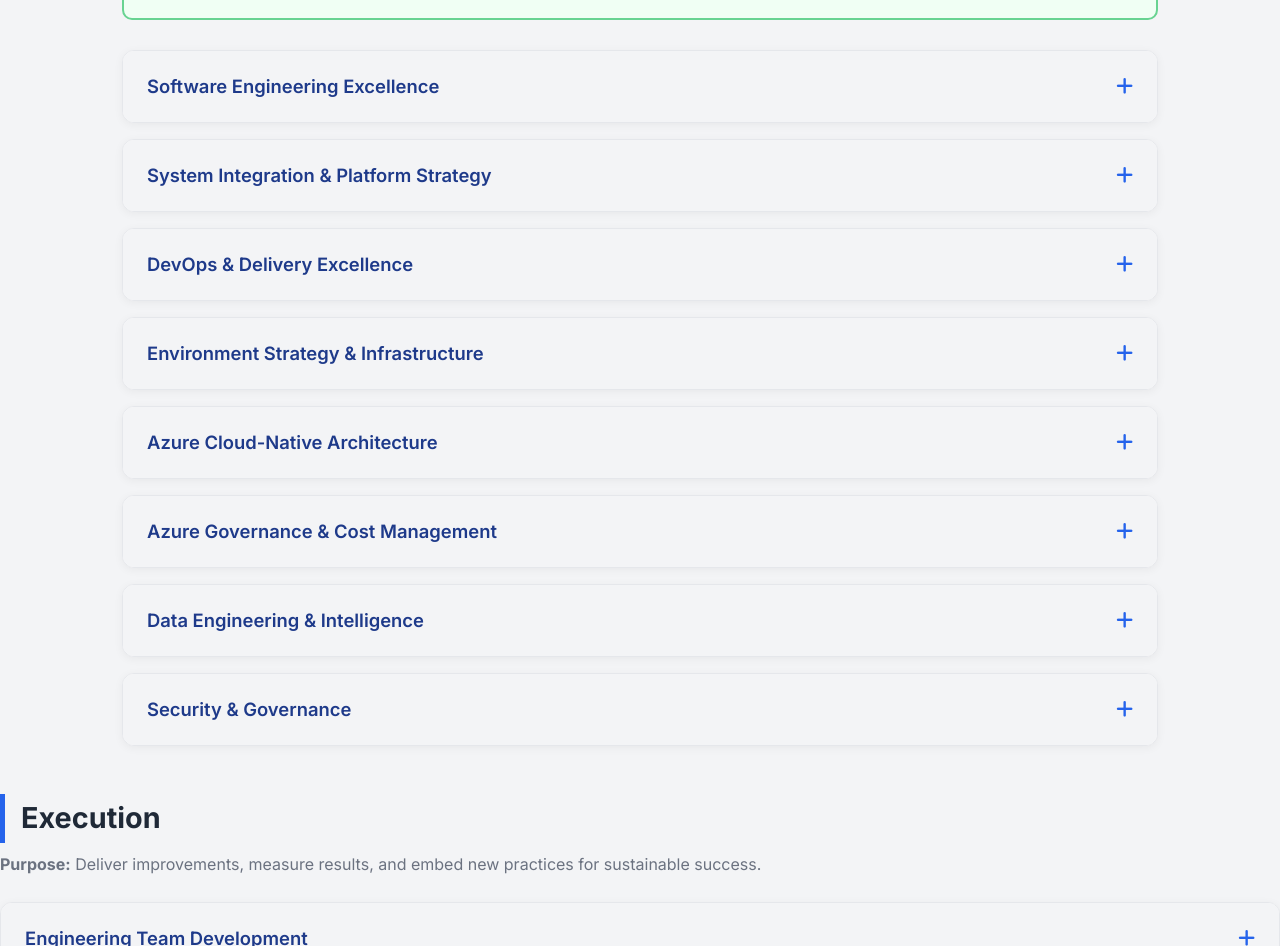
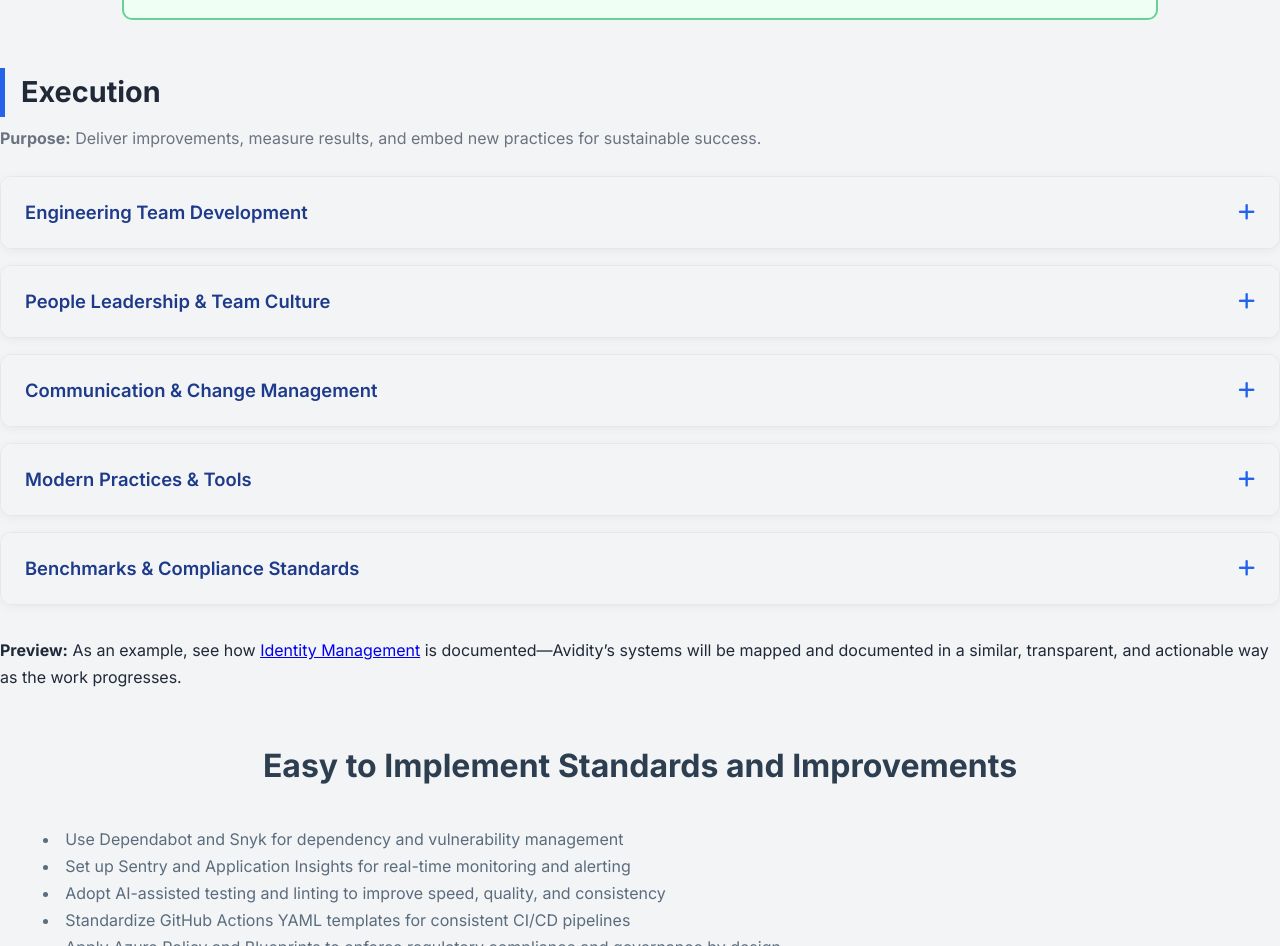
Before and after one commit to wellis321/work-plan, a plain HTML site: page index.html in a window 1280 px wide. Shown: the part 8820-9766 px from the top of the page. Drawn offline with Linux system fonts and the light colour scheme.

Commit message:
accordians are hidden

```diff
--- a/index.html
+++ b/index.html
@@ -603,7 +603,7 @@
                 </div>
             </div>
             <!-- Software Engineering Excellence -->
-            <div class="accordion-item">
+            <!-- <div class="accordion-item">
                 <div class="accordion-header">
                     <h3>Software Engineering Excellence</h3>
                     <span class="accordion-icon"><i class="fas fa-plus"></i></span>
@@ -632,7 +632,7 @@
                 </div>
             </div>
             <!-- System Integration & Platform Strategy -->
-            <div class="accordion-item">
+            <!-- <div class="accordion-item">
                 <div class="accordion-header">
                     <h3>System Integration & Platform Strategy</h3>
                     <span class="accordion-icon"><i class="fas fa-plus"></i></span>
@@ -650,9 +650,9 @@
                             strategies to maintain consistency across distributed systems.</li>
                     </ul>
                 </div>
-            </div>
+            </div> -->
             <!-- DevOps & Delivery Excellence -->
-            <div class="accordion-item">
+            <!-- <div class="accordion-item">
                 <div class="accordion-header">
                     <h3>DevOps & Delivery Excellence</h3>
                     <span class="accordion-icon"><i class="fas fa-plus"></i></span>
@@ -669,9 +669,9 @@
                             infrastructure-as-code for reproducibility.</li>
                     </ul>
                 </div>
-            </div>
+            </div> -->
             <!-- Environment Strategy & Infrastructure -->
-            <div class="accordion-item">
+            <!-- <div class="accordion-item">
                 <div class="accordion-header">
                     <h3>Environment Strategy & Infrastructure</h3>
                     <span class="accordion-icon"><i class="fas fa-plus"></i></span>
@@ -688,9 +688,9 @@
                             compliance.</li>
                     </ul>
                 </div>
-            </div>
+            </div> -->
             <!-- Azure Cloud-Native Architecture -->
-            <div class="accordion-item">
+            <!-- <div class="accordion-item">
                 <div class="accordion-header">
                     <h3>Azure Cloud-Native Architecture</h3>
                     <span class="accordion-icon"><i class="fas fa-plus"></i></span>
@@ -715,9 +715,9 @@
                             health, application performance, and user experience metrics.</li>
                     </ul>
                 </div>
-            </div>
+            </div> -->
             <!-- Azure Governance & Cost Management -->
-            <div class="accordion-item">
+            <!-- <div class="accordion-item">
                 <div class="accordion-header">
                     <h3>Azure Governance & Cost Management</h3>
                     <span class="accordion-icon"><i class="fas fa-plus"></i></span>
@@ -741,9 +741,9 @@
                             trends, and resource utilisation across the organisation.</li>
                     </ul>
                 </div>
-            </div>
+            </div> -->
             <!-- Data Engineering & Intelligence -->
-            <div class="accordion-item">
+            <!-- <div class="accordion-item">
                 <div class="accordion-header">
                     <h3>Data Engineering & Intelligence</h3>
                     <span class="accordion-icon"><i class="fas fa-plus"></i></span>
@@ -762,9 +762,9 @@
                             optimisation, and customer behavior analysis.</li>
                     </ul>
                 </div>
-            </div>
+            </div> -->
             <!-- Security & Governance -->
-            <div class="accordion-item">
+            <!-- <div class="accordion-item">
                 <div class="accordion-header">
                     <h3>Security & Governance</h3>
                     <span class="accordion-icon"><i class="fas fa-plus"></i></span>
@@ -791,7 +791,7 @@
                             secure sensitive information across the organisation.</li>
                     </ul>
                 </div>
-            </div>
+            </div> -->
     </div>
     </section>
     <section id="execution">
```
